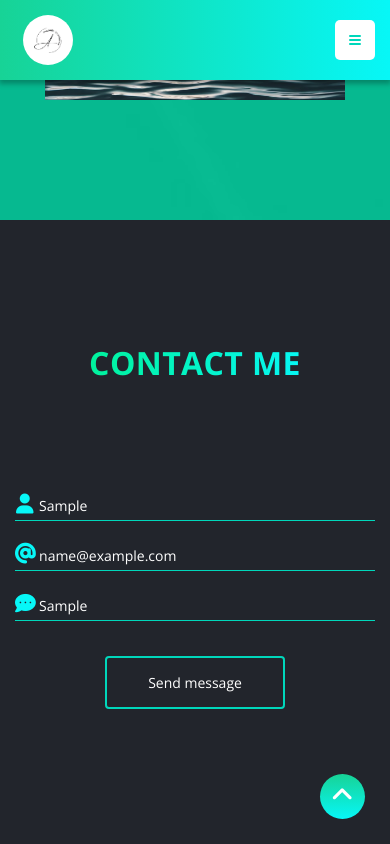
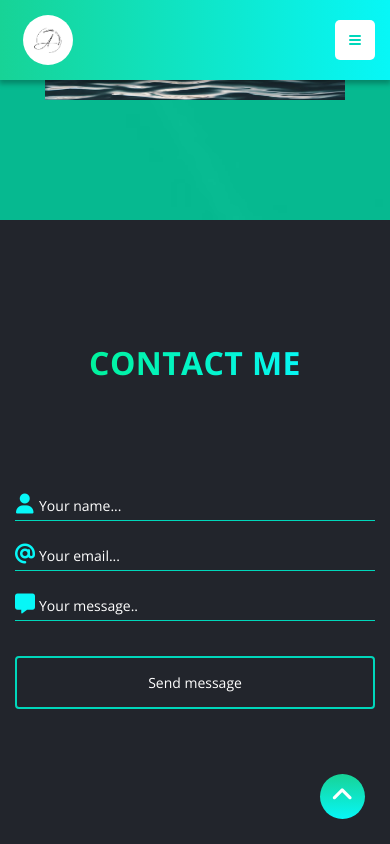
Before and after one commit to anastasia2022be1/portfolio-1, a website: page index.html in a window 390 px wide. Both pictures are taken after typing "Sample", "name@example.com", "Sample" into the empty fields and a click on the button "Send message". Shown: the part 7670-8514 px from the top of the page. Drawn offline with nearby package versions, Linux system fonts and the light colour scheme.

Commit message:
1. Add function to contact form

```diff
--- a/index.html
+++ b/index.html
@@ -20,12 +20,14 @@
 
                 <ul class="social__list">
                     <li class="social__item">
-                        <a class="social__link" href="https://www.linkedin.com/in/anastasia-sevastianova/"><i
-                                class="fa-brands fa-linkedin"></i></a>
+                        <a class="social__link" href="https://www.linkedin.com/in/anastasia-sevastianova/"
+                            target="_blank" rel="noopener noreferrer">
+                            <i class=" fa-brands fa-linkedin"></i>
+                        </a>
                     </li>
                     <li class="social__item">
-                        <a class="social__link" href="https://github.com/anastasia2022be1"><i
-                                class="fa-brands fa-github"></i></a>
+                        <a class="social__link" href="https://github.com/anastasia2022be1/" target="_blank"
+                            rel="noopener noreferrer"><i class=" fa-brands fa-github"></i></a>
                     </li>
 
                 </ul>
@@ -339,38 +341,39 @@
         <!-- -----CONTACT----------->
 
         <section class="contact section-padding" id="contact">
-            <div class="contact__form _container">
+            <form class="contact__form _container" id="contactForm">
                 <div class="section-title">
                     <h2>Contact me</h2>
                 </div>
                 <div class="input-box">
                     <i class="fas fa-user"></i>
-                    <input type="text" name="name" autocomplete="off" placeholder="Your name..." />
+                    <input type="text" name="name" id="name" autocomplete="off" placeholder="Your name..." />
                 </div>
                 <div class="input-box">
                     <i class="fas fa-at"></i>
-                    <input type="text" name="email" autocomplete="off" placeholder="Your email..." />
+                    <input type="text" name="email" id="email" autocomplete="off" placeholder="Your email..." />
                 </div>
                 <div class="input-box">
                     <i class="fa-solid fa-message"></i>
-                    <input type="text" name="message" autocomplete="off" placeholder="Your message.." />
+                    <input type="text" name="message" id="message" autocomplete="off" placeholder="Your message.." />
                 </div>
 
-                <input type="button" value="Send message" />
-            </div>
+                <input type="button" value="Send message" id="sendMessage" />
+            </form>
         </section>
+
 
         <!--------FOOTER ------------>
 
         <footer class="footer">
             <ul class="social__list footer-icons">
                 <li class="social__item">
-                    <a class="social__link" href="https://www.linkedin.com/in/anastasia-sevastianova"><i
-                            class="fa-brands fa-linkedin"></i></a>
+                    <a class="social__link" href="https://www.linkedin.com/in/anastasia-sevastianova" target="_blank"
+                        rel="noopener noreferrer"><i class=" fa-brands fa-linkedin"></i></a>
                 </li>
                 <li class="social__item">
-                    <a class="social__link" href="https://github.com/anastasia2022be1"><i
-                            class="fa-brands fa-github"></i></a>
+                    <a class="social__link" href="https://github.com/anastasia2022be1" target="_blank"
+                        rel="noopener noreferrer"><i class="fa-brands fa-github"></i></a>
                 </li>
                 <!-- <li class="social__item">
                     <a class="social__link" href=""><i class="fa-brands fa-discord"></i></a>
--- a/main.js
+++ b/main.js
@@ -30,24 +30,33 @@ menuLinks.forEach(link => {
 });
 
 
+// -----------------------------------------------------
 
+const form = document.getElementById('contactForm');
+const nameInput = document.getElementById('name');
+const emailInput = document.getElementById('email');
+const messageInput = document.getElementById('message');
+const sendButton = document.getElementById('sendMessage');
 
-// const contactForm = document.querySelector('.contact__form');
-// const emailInput = document.querySelector('input[name="email"]');
-// const nameInput = document.querySelector('input[name="name"]');
-// const messageInput = document.querySelector('input[name="message"]');
+sendButton.addEventListener('click', function () {
+    const name = nameInput.value;
+    const email = emailInput.value;
+    const message = messageInput.value;
 
-// contactForm.addEventListener('submit', (e) => {
-//     e.preventDefault(); // Останавливает стандартную отправку формы
+    if (!name || !email || !message) {
+        alert('Please fill out all fields!');
+        return;
+    }
 
-//     if (!emailInput.value.includes('@')) {
-//         alert('Введите корректный email');
-//     } else if (nameInput.value.trim() === '') {
-//         alert('Имя не должно быть пустым');
-//     } else if (messageInput.value.trim() === '') {
-//         alert('Введите сообщение');
-//     } else {
-//         alert('Форма успешно отправлена!');
-//         contactForm.reset(); // Очистка формы
-//     }
-// });
+    const emailRegex = /^[^\s@]+@[^\s@]+\.[^\s@]+$/;
+    if (!emailRegex.test(email)) {
+        alert('Please enter a valid email address.');
+        return;
+    }
+
+    alert('Form submitted successfully!');
+
+    nameInput.value = '';
+    emailInput.value = '';
+    messageInput.value = '';
+});
--- a/styles/contact.scss
+++ b/styles/contact.scss
@@ -1,7 +1,6 @@
 .contact {
     background-color: $back-color;
-        padding-top: 0;
-    // .contact__form
+    padding-top: 0;
 
     &__form {
         display: flex;
@@ -10,12 +9,16 @@
     }
 }
 
-input {
+input[type="text"],
+input[type="password"],
+textarea,
+input[type="button"] {
     display: inline-block;
-    padding: 5px 0px;
+    padding: 5px 0;
     color: #fff;
     background: transparent;
     outline: none;
+    border: 0;
 }
 
 .input-box {
@@ -27,15 +30,8 @@ i.fas,
 i.fa-message {
     width: 20px;
     text-align: center;
-    font-family: 'fontawesome';
     font-size: 20px;
     color: $accent-color;
-}
-
-input[type="text"],
-input[type="password"],
-input [type="message"] {
-    border: 0;
 }
 
 input[type="button"] {
@@ -59,3 +55,9 @@ input::placeholder {
 input:focus::placeholder {
     font-weight: 700;
 }
+
+@media (max-width: 768px) {
+    input[type="button"] {
+        width: 100%;
+    }
+}
```
Also changed, not shown: main.css, 1 other file.
